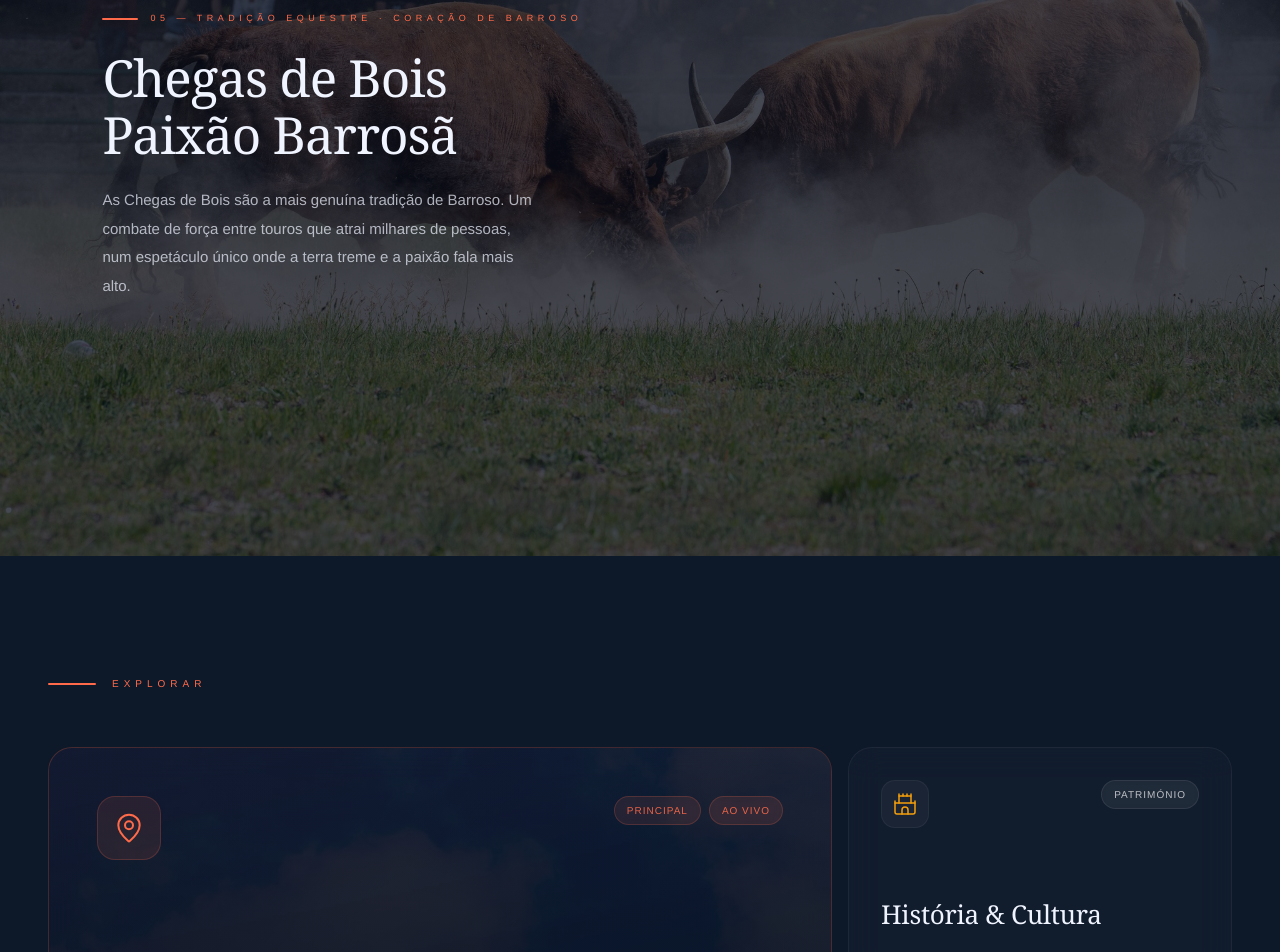
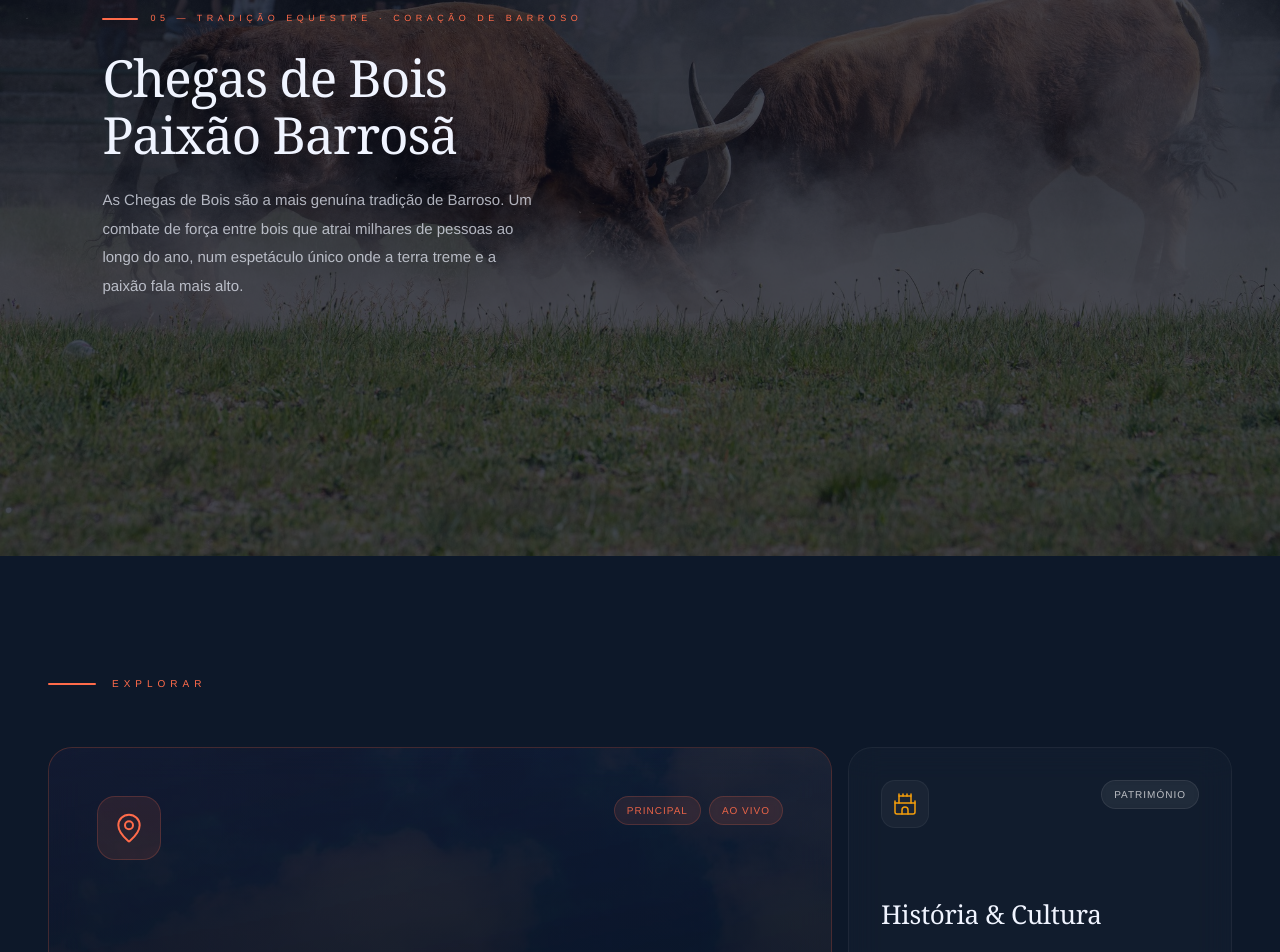
Before and after one commit to pedrosimao11/montalegre-guide, a Next.js app: page / in a window 1280 px wide. Shown: the part 4573-5525 px from the top of the page. Built offline with nearby package versions, Linux system fonts and the light colour scheme; a web font is replaced by a local one.

Commit message:
Update text description for Chegas de Bois

```diff
--- a/app/page.tsx
+++ b/app/page.tsx
@@ -51,7 +51,7 @@ const SCROLL_SECTIONS = [
     id: "chegas",
     label: "Tradição Equestre · Coração de Barroso",
     title: "Chegas de Bois\nPaixão Barrosã",
-    text: "As Chegas de Bois são a mais genuína tradição de Barroso. Um combate de força entre touros que atrai milhares de pessoas, num espetáculo único onde a terra treme e a paixão fala mais alto.",
+    text: "As Chegas de Bois são a mais genuína tradição de Barroso. Um combate de força entre bois que atrai milhares de pessoas ao longo do ano, num espetáculo único onde a terra treme e a paixão fala mais alto.",
     photo: PHOTOS.chegas,
   },
 ];
```
